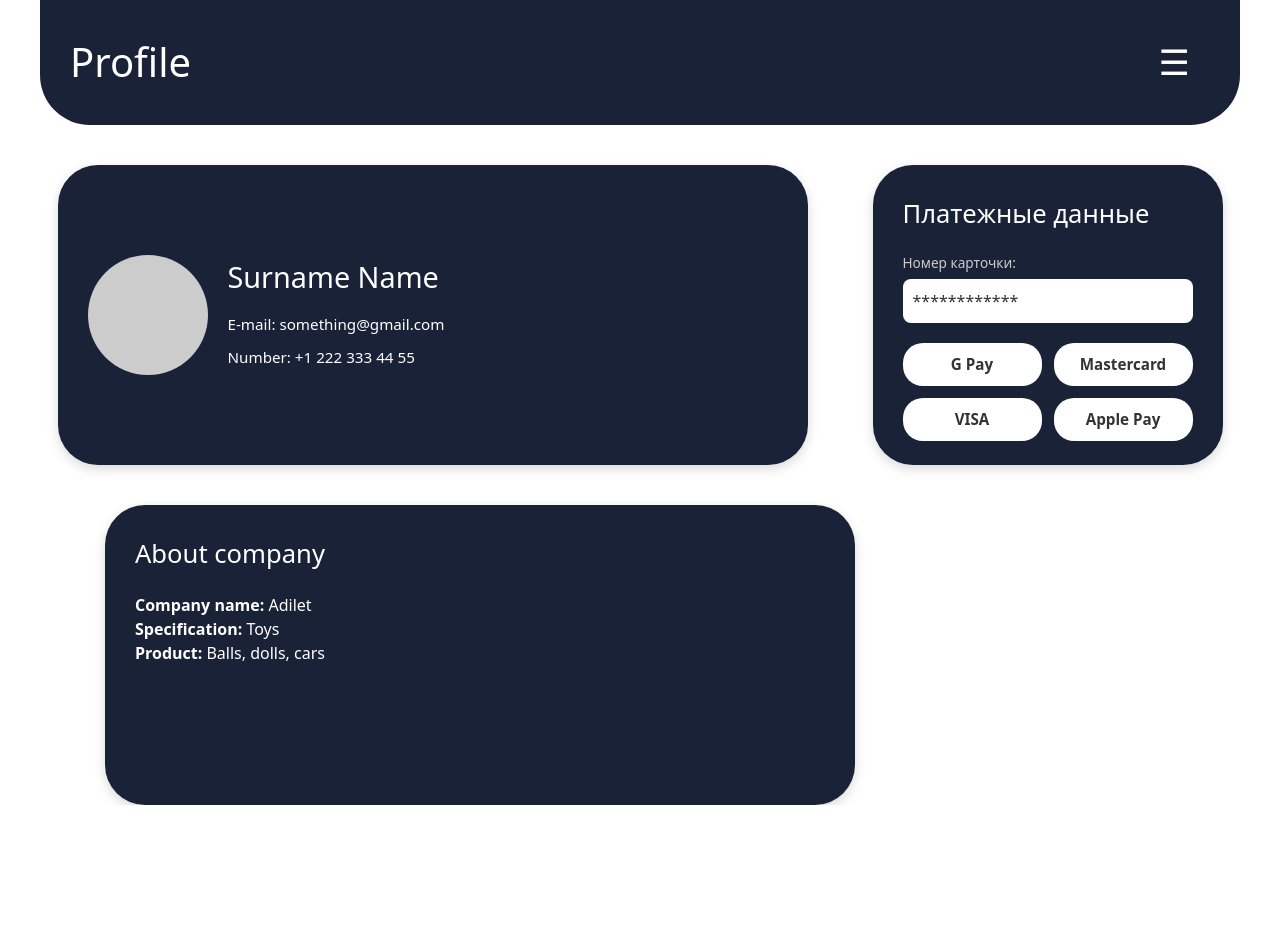
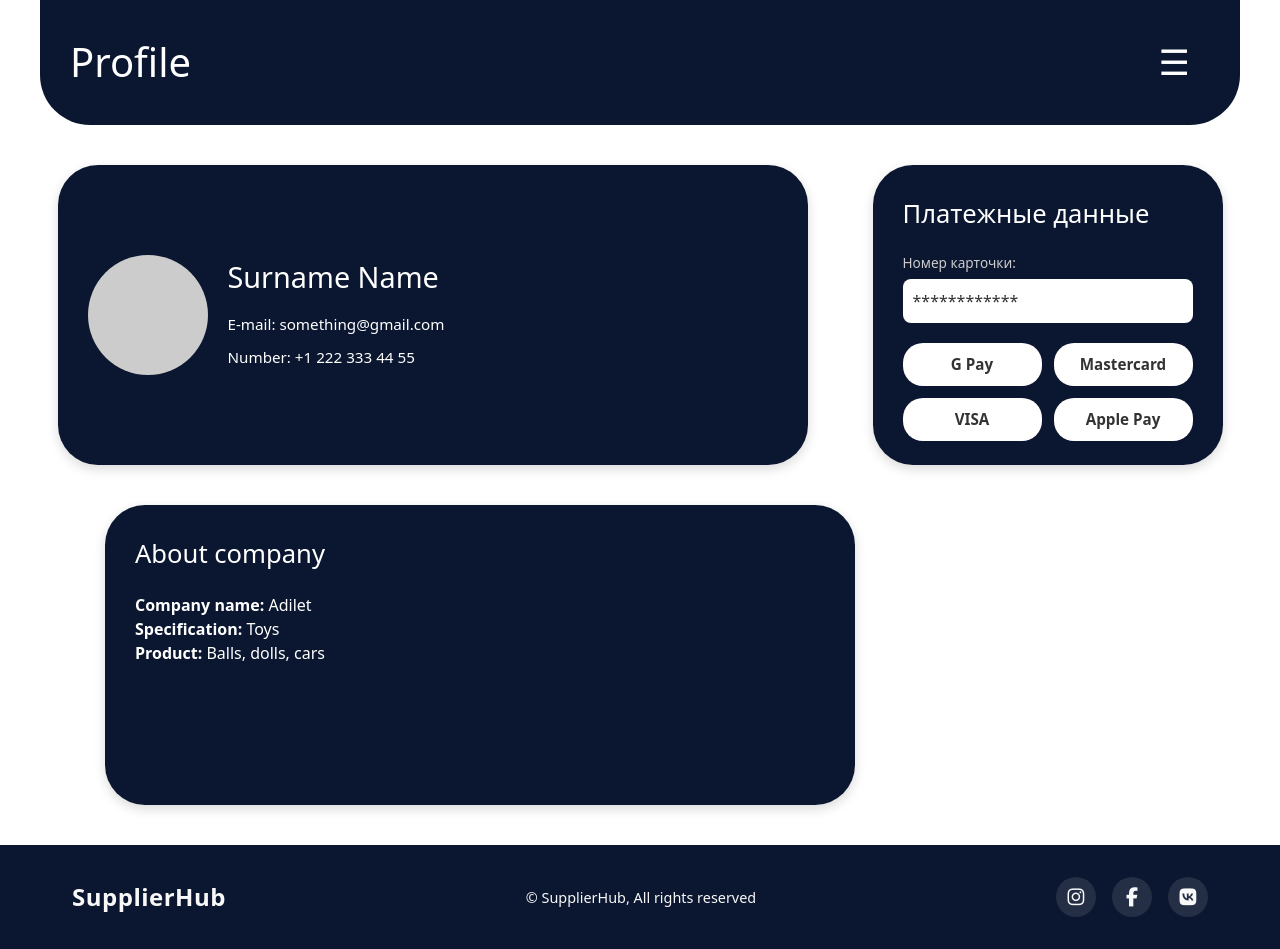
Before and after one commit to Ali-na-abaya/B2B, a Nuxt app: page /profile in a window 1280 px wide. Before the commit the page ends 805 px from the top, so only its background shows below. Built offline with nearby package versions, Linux system fonts and the light colour scheme.

Commit message:
описание изменений

```diff
--- a/pages/profile.vue
+++ b/pages/profile.vue
@@ -83,6 +83,21 @@
         <p><strong>Product:</strong> Balls, dolls, cars</p>
       </div>
   </div>
+    <footer class="footer">
+    <div class="footer-content">
+      <div class="footer-left">
+        <span class="logo">SupplierHub</span>
+      </div>
+      <div class="footer-center">
+        <span class="copyright">© SupplierHub, All rights reserved</span>
+      </div>
+      <div class="footer-right">
+        <a href="#" class="social-icon"><i class="fab fa-instagram"></i></a>
+        <a href="#" class="social-icon"><i class="fab fa-facebook-f"></i></a>
+        <a href="#" class="social-icon"><i class="fab fa-vk"></i></a>
+      </div>
+    </div>
+  </footer>
 </template>
 
 <script setup>
@@ -106,7 +121,7 @@ const toggleMenu = () => {
 }
 
 .profile-header {
-  background-color: #1a2238;
+  background-color: #0b1730;
   color: white;
   padding: 20px 30px;
   border-radius: 0 0 50px 50px;
@@ -128,7 +143,7 @@ justify-content: space-around;
 }
 
 .card {
-  background-color: #1a2238;
+  background-color: #0b1730;
   color: white;
   padding: 30px;
   border-radius: 40px;
@@ -136,7 +151,7 @@ justify-content: space-around;
 }
 
 .payment-card {
-  background-color: #1a2238;
+  background-color: #0b1730;
   color: white;
   padding: 30px;
   border-radius: 40px;
@@ -145,7 +160,7 @@ justify-content: space-around;
     height: 300px;
 }
 .payment-card {
-  background-color: #1a2238;
+  background-color: #0b1730;
   color: white;
   padding: 30px;
   border-radius: 40px;
@@ -281,7 +296,7 @@ justify-content: space-around;
   transform: scale(1.1);
 }
 .company-card{
-  background-color: #1a2238;
+  background-color: #0b1730;
   color: white;
   padding: 30px;
   justify-content: center;
@@ -374,6 +389,68 @@ justify-content: space-around;
 }
 
 
+.footer {
+  background-color: #0b1730;
+  padding: 2rem 1rem;
+  position: relative;
+  margin-top: 40px;
+}
+.footer::before {
+  content: '';
+  position: absolute;
+  top: 0;
+  left: 0;
+  width: 100%;
+  height: 100%;
+
+}
+
+.footer-content {
+  display: flex;
+  justify-content: space-between;
+  align-items: center;
+  max-width: 1200px;
+  margin: 0 auto;
+  padding: 0 2rem;
+}
+
+.footer-left .logo {
+  font-size: 1.5rem;
+  font-weight: bold;
+  color: #f8f8f8;
+  letter-spacing: 0.5px;
+}
+
+.footer-center .copyright {
+  font-size: 0.9rem;
+  color: #f8f8f8;
+  text-align: center;
+}
+
+.footer-right {
+  display: flex;
+  gap: 1rem;
+}
+.social-icon {
+  display: inline-flex;
+  align-items: center;
+  justify-content: center;
+  width: 40px;
+  height: 40px;
+  border-radius: 50%;
+  background-color: rgba(248, 248, 248, 0.1);
+  color: #f8f8f8;
+  font-size: 1.2rem;
+  transition: all 0.3s ease;
+}
+
+.social-icon:hover {
+  background-color: rgba(248, 248, 248, 0.2);
+  transform: scale(1.1);
+}
+
+
+
 
 @media (max-width: 768px) {
   .profile-header {
@@ -419,5 +496,26 @@ justify-content: space-around;
   .menu-content a {
     font-size: 16px;
   }
+
+  .footer-left,
+  .footer-center,
+  .footer-right {
+    width: 100%;
+    justify-content: center;
+  }
+
+  .footer-left .logo {
+    font-size: 1.2rem;
+  }
+
+  .footer-center .copyright {
+    font-size: 0.8rem;
+  }
+
+  .social-icon {
+    width: 35px;
+    height: 35px;
+    font-size: 1rem;
+  }
 }
 </style>
```
